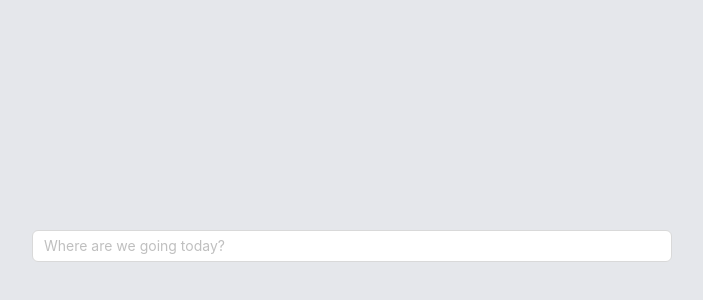
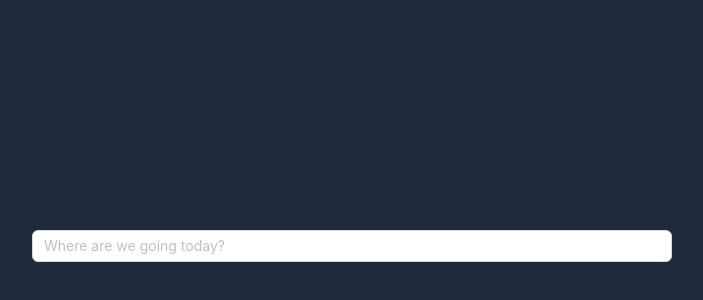
Before and after one commit to micheunderscore/la-place, a React (Create React App) app: page / in a window 1280 px wide. Shown: the part 154-454 px from the top of the page, without its empty margins (288-991 px from the left). Built offline with nearby package versions, Linux system fonts and the light colour scheme.

Commit message:
feat: modified search screen

```diff
--- a/src/index.tsx
+++ b/src/index.tsx
@@ -1,7 +1,7 @@
 import "@/index.css";
 import { store } from "@/redux/store";
 import reportWebVitals from "@/reportWebVitals";
-import SearchBar from "@/screen/SearchBar";
+import Search from "@/screen/Search";
 import React from "react";
 import { createRoot } from "react-dom/client";
 import { Provider } from "react-redux";
@@ -12,7 +12,7 @@ const root = createRoot(container);
 root.render(
   <React.StrictMode>
     <Provider store={store}>
-      <SearchBar />
+      <Search />
     </Provider>
   </React.StrictMode>
 );
--- /dev/null
+++ b/src/screen/Search/index.tsx
@@ -0,0 +1,15 @@
+import { SearchBar } from "@/components/SearchBar";
+import { styles } from "@/styles";
+import clsx from "clsx";
+
+const SearchScreen: React.FC = () => {
+  return (
+    <div className={clsx(styles.screen, styles.center, "bg-slate-800")}>
+      <div className="w-1/2">
+        <SearchBar />
+      </div>
+    </div>
+  );
+};
+
+export default SearchScreen;
--- a/src/screen/SearchBar/index.tsx
+++ /dev/null
@@ -1,20 +0,0 @@
-import { styles } from "@/styles";
-import { AutoComplete } from "antd";
-import clsx from "clsx";
-import { AiFillCloseCircle } from "react-icons/ai";
-
-const SearchBar: React.FC = () => {
-  return (
-    <div className={clsx(styles.screen, styles.center, "bg-[#293736]")}>
-      <div className="w-1/2">
-        <AutoComplete
-          className="w-full placeholder-slate-800"
-          clearIcon={<AiFillCloseCircle />}
-          placeholder="Where are we going today?"
-        />
-      </div>
-    </div>
-  );
-};
-
-export default SearchBar;
--- a/src/screen/index.tsx
+++ b/src/screen/index.tsx
@@ -1,2 +1,2 @@
-export * from "./BaseApp";
-export * from "./SearchBar";
+export * from "./Example";
+export * from "./Search";
```
